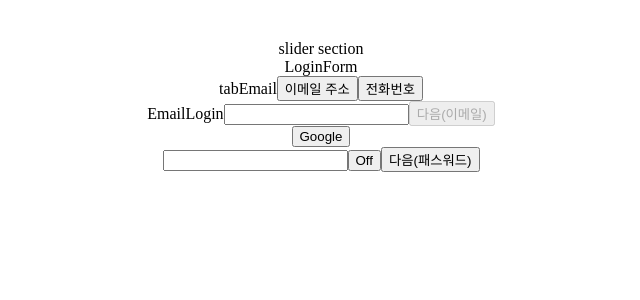
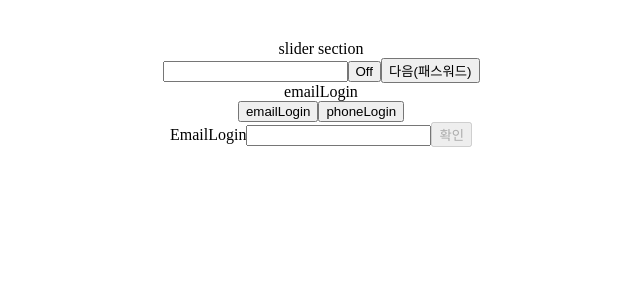
Before and after one commit to owonie/guild_chat, a React (Vite) app: page /login in a window 1280 px wide. Shown: the top 300 px of the page, without its empty margins (319-959 px from the left). Built offline with nearby package versions, Linux system fonts and the light colour scheme.

Commit message:
refactor: login form refactoring
refactor: login form with uncontrolled component
reduce re-render

```diff
--- /dev/null
+++ b/src/components/common/Tab/TabComponent.tsx
@@ -0,0 +1,21 @@
+type TabComponentProps = {
+  menuList: string[];
+  setTabState: React.Dispatch<React.SetStateAction<string>>;
+};
+
+const TabComponent = (props: TabComponentProps) => {
+  const menuList = props.menuList;
+  const setTabState = props.setTabState;
+
+  return (
+    <div>
+      {menuList.map((menu) => (
+        <button onClick={() => setTabState(menu)} key={`${menu}UniqueKey`}>
+          {menu}
+        </button>
+      ))}
+    </div>
+  );
+};
+
+export default TabComponent;
--- /dev/null
+++ b/src/components/login/LoginForm/InputFormComponent.tsx
@@ -0,0 +1,23 @@
+type ValidateInputValueType = {
+  label: string;
+  inputId: string;
+  validated: boolean;
+  validateInputValue: (e: React.ChangeEvent<HTMLInputElement>) => void;
+};
+
+const InputFormComponent = (props: ValidateInputValueType) => {
+  return (
+    <div>
+      {props.label}
+      <input
+        id={props.inputId}
+        key={`${props.inputId}+UniqueKey`}
+        type='text'
+        onChange={(e) => props.validateInputValue(e)}
+      />
+      <button disabled={props.validated}>확인</button>
+    </div>
+  );
+};
+
+export default InputFormComponent;
--- a/src/components/login/LoginForm/LoginForm.tsx
+++ b/src/components/login/LoginForm/LoginForm.tsx
@@ -1,165 +1,68 @@
 import { useState, useRef } from 'react';
-import { handlers } from '../../../mocks/handlers';
+import PasswordInputForm from './PasswordInputForm';
+import InputFormComponent from './InputFormComponent';
+import TabComponent from '../../common/Tab/TabComponent';
+import {
+  InputErrorsState,
+  InputValueObject,
+  LoginRegEx,
+} from './LoginForm.type';
 
-const emailRegEx =
-  /^[A-Za-z0-9]([-_.]?[A-Za-z0-9])*@[A-Za-z0-9]([-_.]?[A-Za-z0-9])*\.[A-Za-z]{2,3}$/;
-const phoneRegEx = /^[0-9\b -]{3,13}$/;
-
-type TabState = 'tabEmail' | 'tabPhone';
-type IdValueObject = {
-  [key: string]: string;
-  inputEmail: string;
-  inputPhone: string;
+const loginRegEx: LoginRegEx = {
+  email:
+    /^[A-Za-z0-9]([-_.]?[A-Za-z0-9])*@[A-Za-z0-9]([-_.]?[A-Za-z0-9])*\.[A-Za-z]{2,3}$/,
+  phone: /^[0-9\b -]{3,13}$/,
 };
 
 const LoginForm = () => {
-  const apis = handlers;
-
-  const [emailError, setEmailError] = useState<boolean>(true);
-  const [phoneError, setPhoneError] = useState<boolean>(true);
-  const [tabState, setTabState] = useState<TabState>('tabEmail');
-  const [passwordIsVisiable, setPasswordIsVisiable] = useState<boolean>(false);
-
-  // have to make an effect for rerendering -> useState
-  const [emailIsAbled, setEmailIsAbled] = useState<boolean>(true);
-  const [phoneIsAbled, setPhoneIsAbled] = useState<boolean>(true);
-
-  const idValueRef = useRef<IdValueObject>({ inputEmail: '', inputPhone: '' });
-
-  const verifyEmail = () => {
-    const res = apis[0];
-    console.log(idValueRef.current['inputEmail']);
-    console.log(res);
-  };
+  const [tabState, setTabState] = useState<string>('emailLogin');
+  const [inputErrors, setInputErrors] = useState<InputErrorsState>({
+    email: true,
+    phone: true,
+  });
+  const inputValueRef = useRef<InputValueObject>({});
 
   const validateInputValue = (e: React.ChangeEvent<HTMLInputElement>): void => {
     const target = e.currentTarget;
-
-    if (target.id === 'inputEmail') {
-      if (target.value.length === 0) {
-        setEmailIsAbled(true);
-        setEmailError(true);
-      }
-      if (target.value.length > 0) {
-        if (emailRegEx.test(target.value)) {
-          setEmailError(false);
-        } else {
-          setEmailError(true);
-        }
-      }
+    const hasError = inputErrors[target.id];
+    const regEx = loginRegEx[target.id];
+    if (
+      (regEx.test(target.value) && hasError) ||
+      (!regEx.test(target.value) && !hasError)
+    ) {
+      setInputErrors((prevState) => {
+        return { ...prevState, [target.id]: !hasError };
+      });
+      return;
     }
 
-    if (target.id === 'inputPhone') {
-      if (target.value.length === 0) {
-        setPhoneIsAbled(true);
-        setPhoneError(true);
-      }
-      if (target.value.length > 0) {
-        if (phoneRegEx.test(target.value)) {
-          setPhoneError(false);
-        } else {
-          setPhoneError(true);
-        }
-      }
-    }
-    idValueRef.current[target.id] = target.value;
-  };
-
-  const handleOnBlur = (e: React.ChangeEvent<HTMLInputElement>): void => {
-    const target = e.currentTarget;
-    if (target.id === 'inputEmail') {
-      if (target.value.length === 0) {
-        setEmailIsAbled(true);
-      } else {
-        setEmailIsAbled(!emailError);
-      }
-    }
-    if (target.id === 'inputPhone') {
-      if (target.value.length === 0) {
-        setPhoneIsAbled(true);
-      } else {
-        setPhoneIsAbled(!phoneError);
-      }
-    }
+    inputValueRef.current[target.id] = target.value;
+    console.log(inputValueRef.current);
   };
 
   return (
     <>
-      <div>
-        LoginForm
-        <div>
-          {tabState}
-          <button
-            id='tabEmail'
-            onClick={() => {
-              setTabState('tabEmail');
-              console.log(idValueRef.current);
-            }}
-          >
-            이메일 주소
-          </button>
-          <button
-            id='tabPhone'
-            onClick={() => {
-              setTabState('tabPhone');
-              console.log(idValueRef.current);
-            }}
-          >
-            전화번호
-          </button>
-        </div>
-        {tabState === 'tabEmail' ? (
-          <div>
-            EmailLogin
-            <input
-              id='inputEmail'
-              type='text'
-              onFocus={() => setEmailIsAbled(true)}
-              onChange={(e) => validateInputValue(e)}
-              onBlur={(e) => handleOnBlur(e)}
-              defaultValue={idValueRef.current['inputEmail']}
-              key={'inputEmailKeyValue'}
-            />
-            {!emailIsAbled && <div>유효한 이메일 주소를 입력하세요.</div>}
-            <button
-              type='submit'
-              onClick={() => verifyEmail()}
-              disabled={emailError}
-            >
-              다음(이메일)
-            </button>
-          </div>
-        ) : (
-          <div>
-            PhoneLogin
-            <input
-              id='inputPhone'
-              type='text'
-              onFocus={() => setPhoneIsAbled(true)}
-              onChange={(e) => validateInputValue(e)}
-              onBlur={(e) => handleOnBlur(e)}
-              defaultValue={idValueRef.current['inputPhone']}
-              key={'inputPhoneKeyValue'}
-            />
-            {!phoneIsAbled && <div>유효한 전화번호를 입력하세요.</div>}
-            <button
-              type='submit'
-              onClick={() => console.log('login')}
-              disabled={phoneError}
-            >
-              다음(폰)
-            </button>
-          </div>
-        )}
-        <button>Google</button>
-      </div>
-      <div>
-        <input id='password' type={passwordIsVisiable ? 'text' : 'password'} />
-        <button onClick={() => setPasswordIsVisiable(!passwordIsVisiable)}>
-          {passwordIsVisiable ? <div>On</div> : <div>Off</div>}
-        </button>
-        <button>다음(패스워드)</button>
-      </div>
+      <PasswordInputForm />
+      {tabState}
+      <TabComponent
+        menuList={['emailLogin', 'phoneLogin']}
+        setTabState={setTabState}
+      />
+      {tabState === 'emailLogin' ? (
+        <InputFormComponent
+          label={'EmailLogin'}
+          inputId={'email'}
+          validateInputValue={validateInputValue}
+          validated={inputErrors['email']}
+        />
+      ) : (
+        <InputFormComponent
+          label={'PhoneLogin'}
+          inputId={'phone'}
+          validateInputValue={validateInputValue}
+          validated={inputErrors['phone']}
+        />
+      )}
     </>
   );
 };
--- /dev/null
+++ b/src/components/login/LoginForm/PasswordInputForm.tsx
@@ -0,0 +1,17 @@
+import { useState } from 'react';
+
+const PasswordInputForm = () => {
+  const [passwordIsVisiable, setPasswordIsVisiable] = useState<boolean>(false);
+
+  return (
+    <div>
+      <input id='password' type={passwordIsVisiable ? 'text' : 'password'} />
+      <button onClick={() => setPasswordIsVisiable(!passwordIsVisiable)}>
+        {passwordIsVisiable ? <div>On</div> : <div>Off</div>}
+      </button>
+      <button>다음(패스워드)</button>
+    </div>
+  );
+};
+
+export default PasswordInputForm;
```
Also changed, not shown: src/components/common/Input/Controlled/ControlledForm.tsx (added, +53 -0 lines), src/components/common/Input/MyContolled/ValueRefForm.tsx (added, +45 -0 lines), src/components/common/Input/Uncontrolled/RefForm.tsx (added, +49 -0 lines), src/components/login/LoginForm/LoginForm.type.ts (added, +9 -0 lines).
